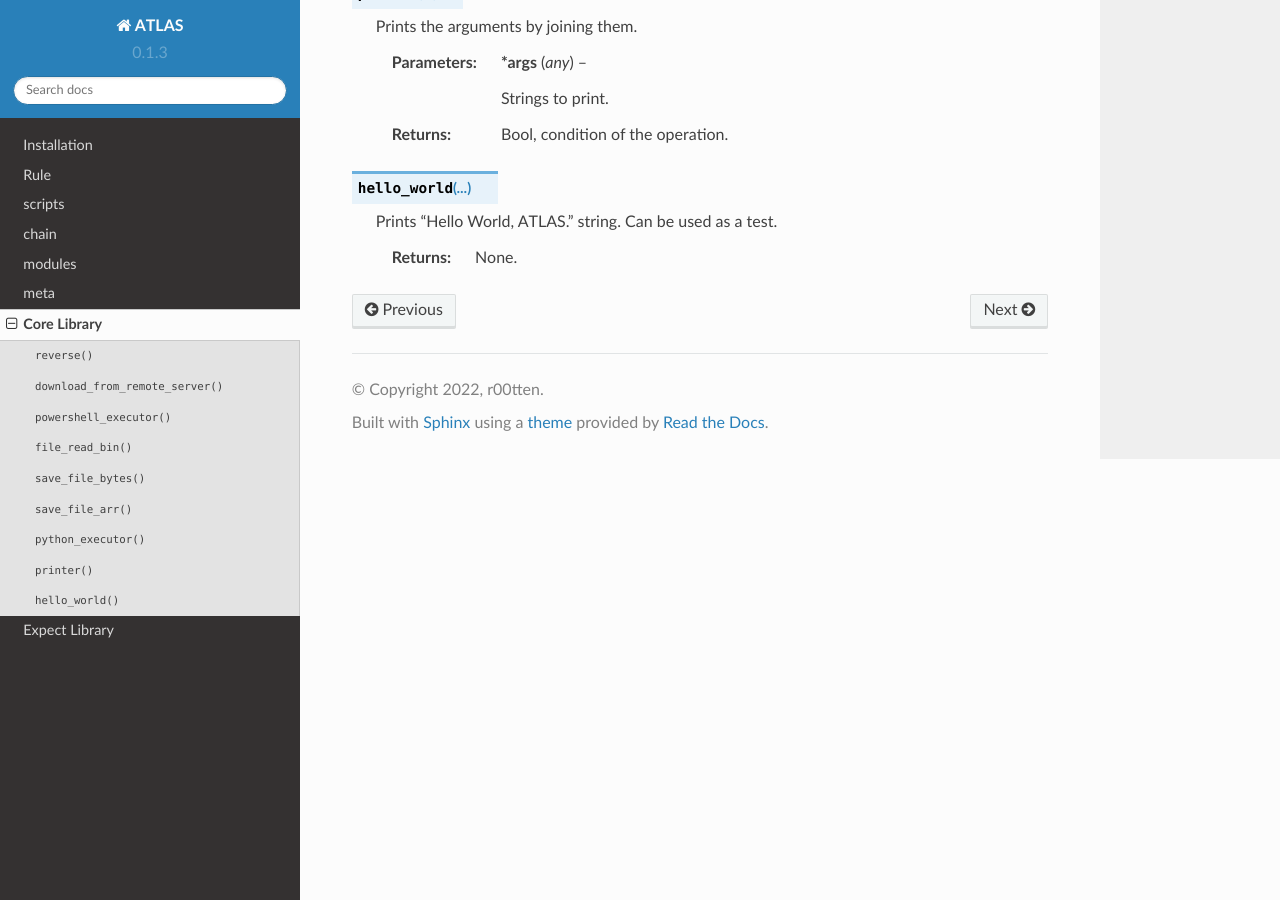
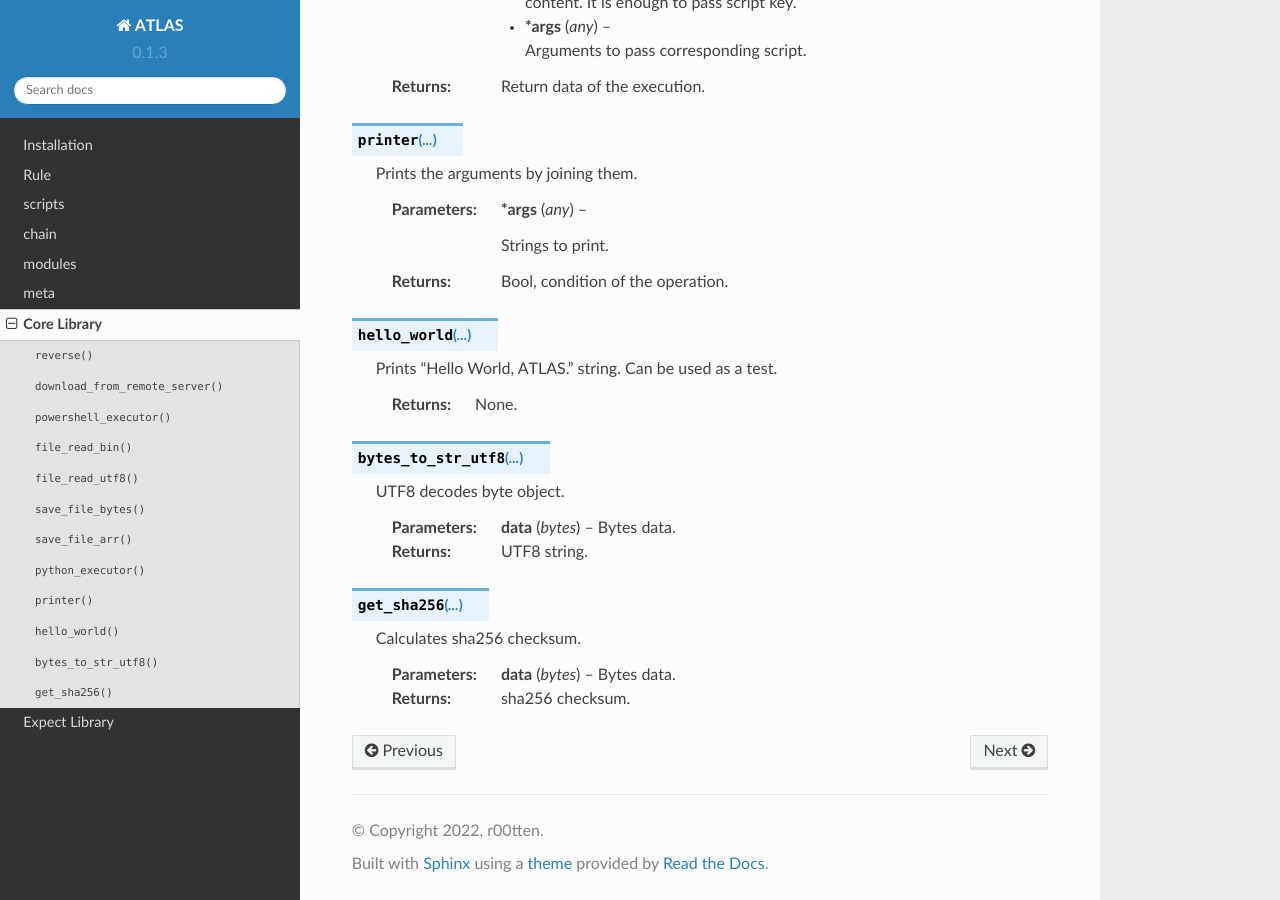
Before and after one commit to MALWARE-ATLAS/ATLAS, a Sphinx documentation site: the page built from docs/source/core.rst, in a window 1280 px wide and 900 px high, scrolled down 1477 px. Built offline with Sphinx 7.4.7 and the Read the Docs theme 2.0.0, drawn with Linux system fonts in a browser that asks for light colours; some of the changed text lies outside the part shown.

Commit message:
file_read_utf8 function is added to the core library.

```diff
--- a/docs/source/core.rst
+++ b/docs/source/core.rst
@@ -32,6 +32,13 @@
 
   :param str path: File's path.
   :return: Bytes object of the file's content.
+
+.. py:function:: file_read_utf8(...)
+
+  Performs utf8 file read operation.
+
+  :param str path: File's path.
+  :return: The file's content.
 
 .. py:function:: save_file_bytes(...)
 
@@ -69,3 +76,17 @@
   Prints "Hello World, ATLAS." string. Can be used as a test.
 
   :return: None.
+
+.. py:function:: bytes_to_str_utf8(...)
+
+  UTF8 decodes byte object.
+
+  :param bytes data: Bytes data.
+  :return: UTF8 string.
+
+.. py:function:: get_sha256(...)
+
+  Calculates sha256 checksum.
+
+  :param bytes data: Bytes data.
+  :return: sha256 checksum.
```
Also changed, not shown: 1 other file.
